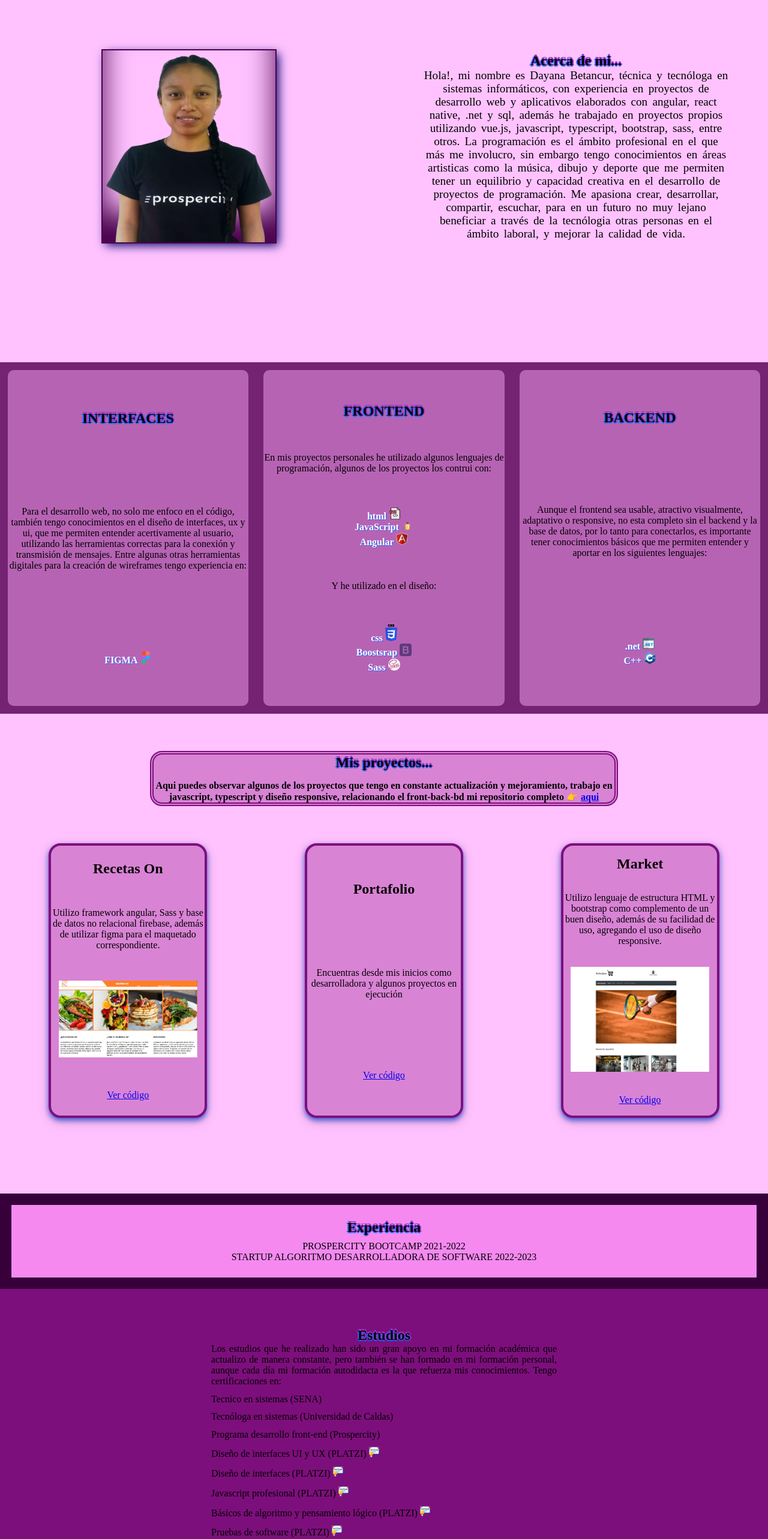
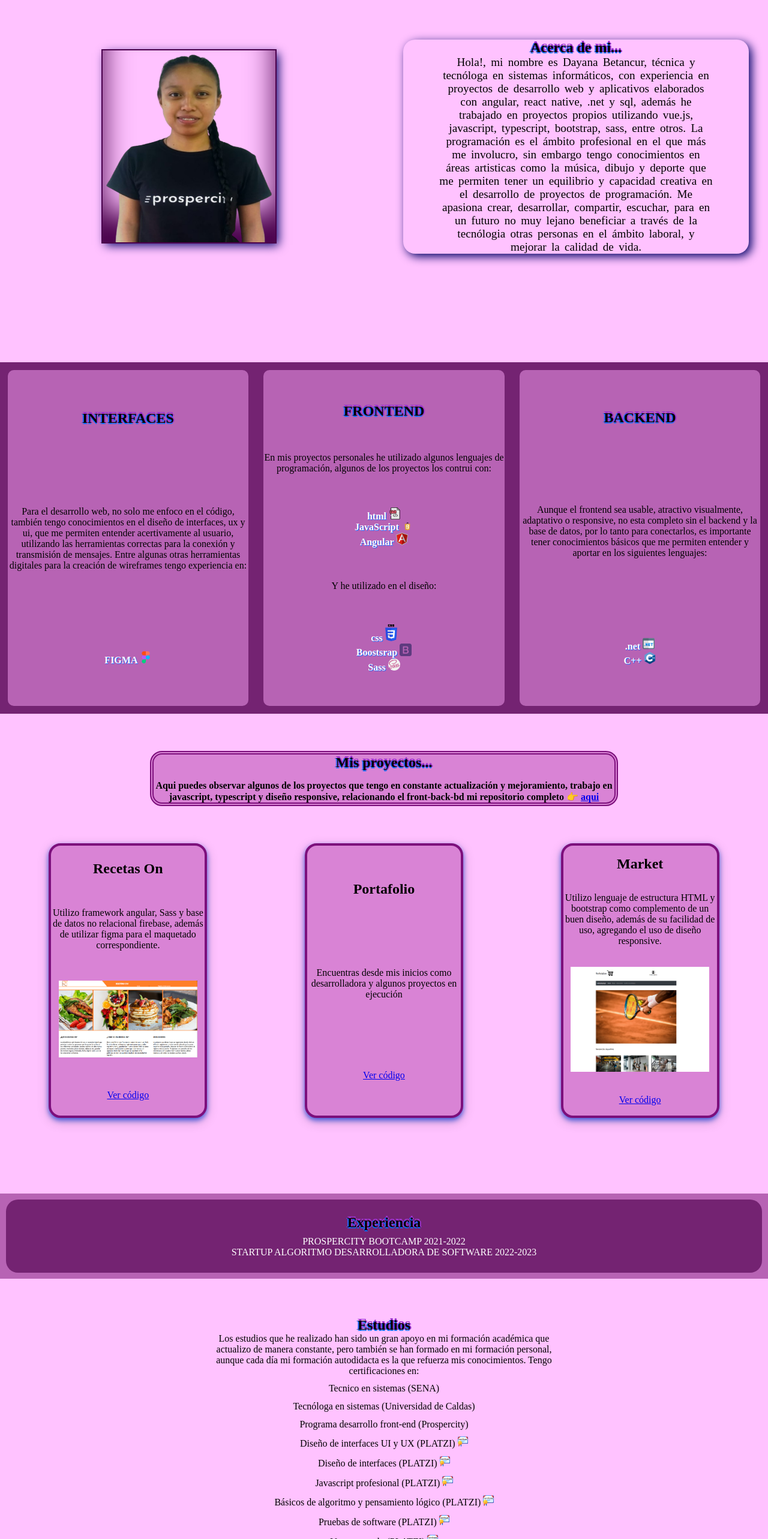
Before and after one commit to DayanaB01/portafolio, a Vue app: page / in a window 1280 px wide. Shown: the part 988-3554 px from the top of the page at 60% size. Built offline with nearby package versions, Linux system fonts and the light colour scheme; a web font is replaced by a local one.

Commit message:
style color

```diff
--- a/src/assets/b_elements/_color-html.scss
+++ b/src/assets/b_elements/_color-html.scss
@@ -10,16 +10,17 @@ footer{
     display: flex;
     flex-direction: column;
     span{
-        color: #000000;
-        text-shadow: 2px 0px 0px #9932cc, 0px 2px 0px #006eff, -2px 0px 0px #2267fd, 0px -3px 0px #9932cc;
+        color: #ffffff;
+        // text-shadow: 2px 0px 0px #9932cc, 0px 2px 0px #006eff, -2px 0px 0px #2267fd, 0px -3px 0px #9932cc;
     }
     a{
-        color: #000000;
+        color: #ffffff;
         text-decoration-line: underline;
-        text-shadow: 2px 0px 0px #9932cc, 0px 2px 0px #006eff, -2px 0px 0px #2267fd, 0px -3px 0px #9932cc;
+        // text-shadow: 2px 0px 0px #9932cc, 0px 2px 0px #006eff, -2px 0px 0px #2267fd, 0px -3px 0px #9932cc;
     }
     ul li{
         list-style: none;
-        text-shadow: 2px 0px 0px #9932cc, 0px 2px 0px #006eff, -2px 0px 0px #2267fd, 0px -3px 0px #9932cc;
+        color: #ffffff;
+        // text-shadow: 2px 0px 0px #9932cc, 0px 2px 0px #006eff, -2px 0px 0px #2267fd, 0px -3px 0px #9932cc;
     }
 }
--- a/src/assets/c_object/_class.scss
+++ b/src/assets/c_object/_class.scss
@@ -73,6 +73,15 @@ $color-border: linear-gradient(to right, #2267fd, #9932cc);
     h1{
         text-align: center;
     }
+}
+.textMe{
+    display: flex;
+    justify-content: center;
+    flex-direction: column;
+    align-items: center;
+    border-radius: 20px;
+    width: 90%;
+    box-shadow: 0.3em 0.3em 1em #000067;
 }
 .about-img{
     grid-column: 1;
@@ -150,7 +159,7 @@ h1{
 
 .studies{
     // background:rgb(0 46 200 / 79%) ; //radial-gradient(#2267fd, #e4ecff);
-    background: #742372;;
+    background: #742372;
     display: grid;
     gap: 2%;
     grid-template-columns: 1fr 1fr 1fr;
@@ -200,7 +209,7 @@ h1{
     border-radius: 10px;
 }
 .practices{
-    background: #7d0f7c; ;
+    background: #FFC2FF;
     padding: 5%;
     img{
         width: 3%;
@@ -241,15 +250,18 @@ margin: 0;
  }
 }
 .experience{
-        border: 19px solid #38003b;
+    background: #b763b4;
+    border: 10px double #b763b4;
 }
 .textExperience{
-    background: #f589f0;
+    background: #742372;
     display: grid;
     grid-template-rows: repeat(2, 2fr);
     padding: 2%;
+    border-radius: 20px;
     ul li{
         list-style: none;
+        color: #ffffff;
     }
 }
 .text{
@@ -268,7 +280,6 @@ margin: 0;
         display: flex;
         flex-direction: column;
         align-items: center;
-        text-align: justify;
         width: 50%;
         height: 50%;
     }
--- a/src/views/HomeView.vue
+++ b/src/views/HomeView.vue
@@ -15,8 +15,10 @@
         <img src="../assets/z_images/perfil.png" alt="foto" />
       </div>
       <div class="about-me">
-        <h1>{{ t('messages.tituloA') }}</h1>
-        <p>{{ t('messages.perfil') }}</p>
+        <div class="textMe">
+          <h1>{{ t('messages.tituloA') }}</h1>
+          <p>{{ t('messages.perfil') }}</p>
+        </div>
       </div>
     </section>
     <!--COMIENZO DE SECCION-->
```
